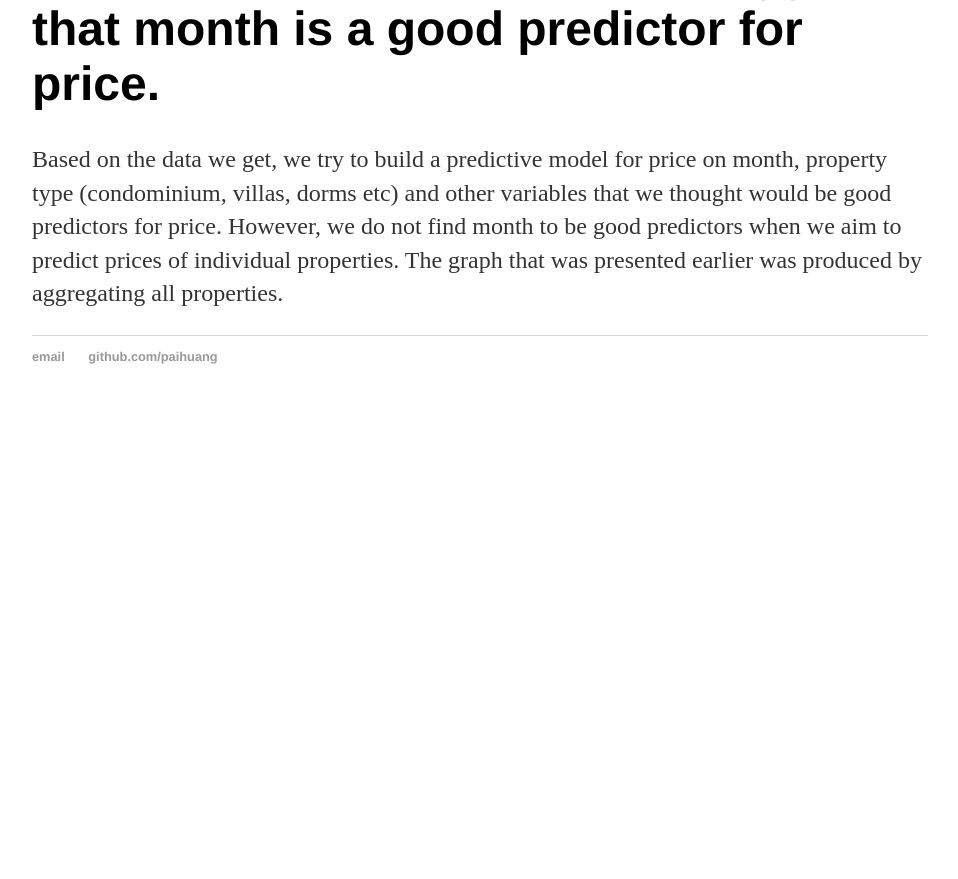
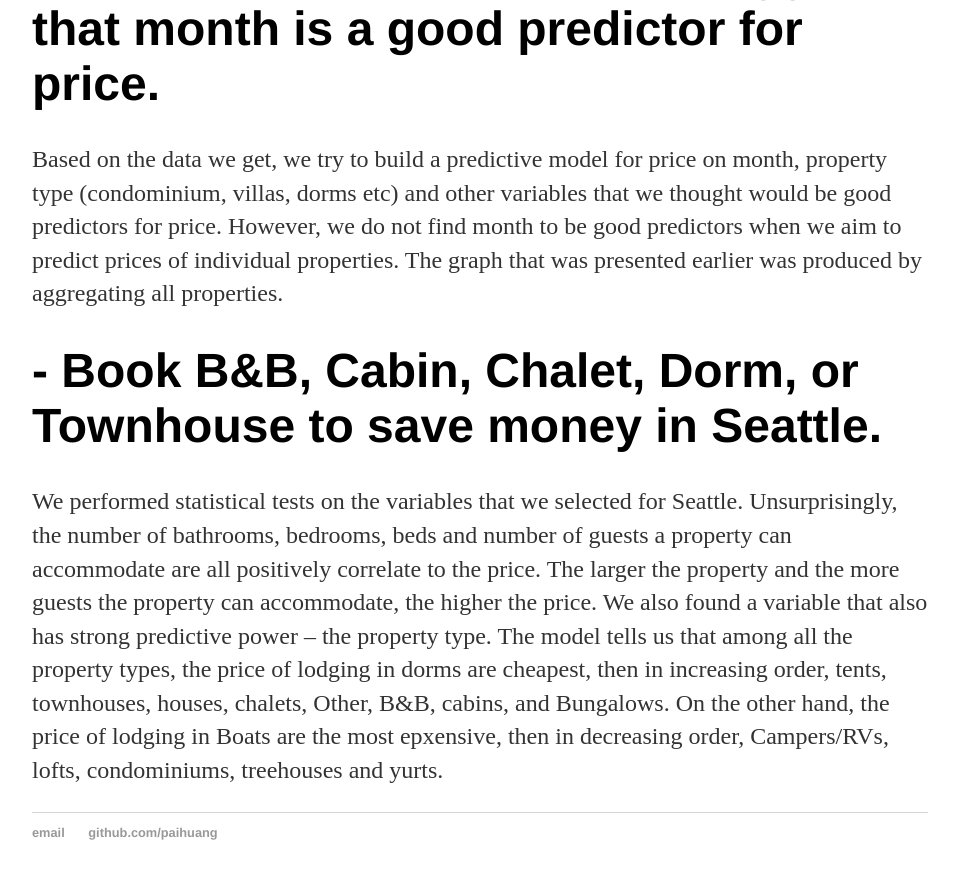
Before and after one commit to paihuang/paihuang.github.io, a Jekyll site: the page built from _posts/2019-02-12-Seattle-Boston-Airbnb-for-low-budgets.md, in a window 1280 px wide and 900 px high, scrolled down 1618 px. Shown: the top 879 px of the window, without its empty margins (160-1118 px from the left). Built offline with Jekyll 4.4.1, drawn with Linux system fonts in a browser that asks for light colours; before the commit the page ends 2042 px from its top, so only the background shows below that.

Commit message:
Update 2019-02-12-Seattle-Boston-Airbnb-for-low-budgets.md

```diff
--- a/_posts/2019-02-12-Seattle-Boston-Airbnb-for-low-budgets.md
+++ b/_posts/2019-02-12-Seattle-Boston-Airbnb-for-low-budgets.md
@@ -30,3 +30,14 @@ type (condominium, villas, dorms etc) and other variables that we thought would
 predictors for price. However, we do not find month to be good predictors when we aim to
 predict prices of individual properties. The graph that was presented earlier was produced
 by aggregating all properties.
+
+# - Book B&B, Cabin, Chalet, Dorm, or Townhouse to save money in Seattle.
+We performed statistical tests on the variables that we selected for Seattle. Unsurprisingly,
+the number of bathrooms, bedrooms, beds and number of guests a property can accommodate are
+all positively correlate to the price. The larger the property and the more guests the
+property can accommodate, the higher the price. We also found a variable that also has strong
+predictive power -- the property type. The model tells us that among all the property types,
+the price of lodging in dorms are cheapest, then in increasing order, tents, townhouses, houses,
+chalets, Other, B&B, cabins, and Bungalows. On the other hand, the price of lodging in Boats
+are the most epxensive, then in decreasing order, Campers/RVs, lofts, condominiums, treehouses
+and yurts.
```
